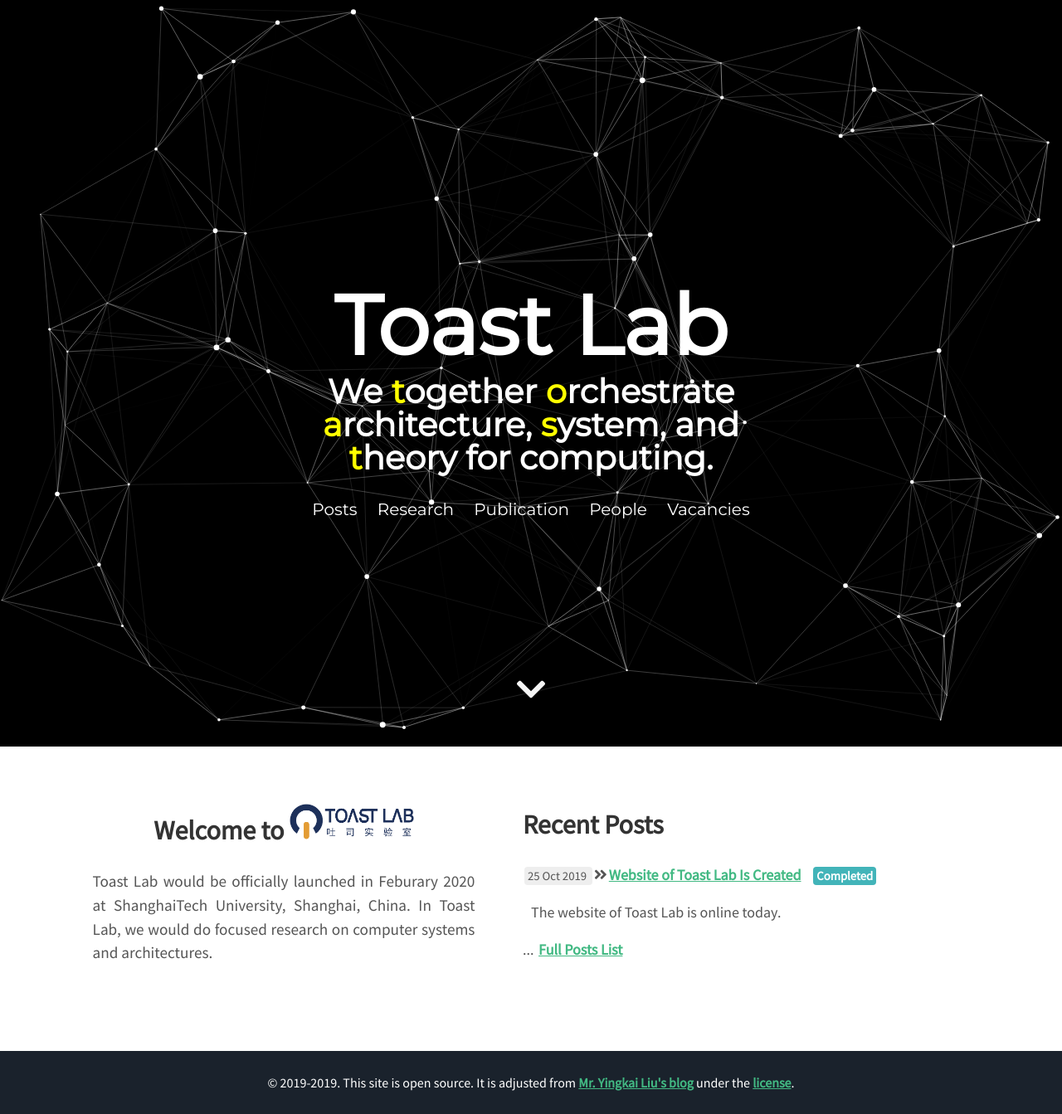
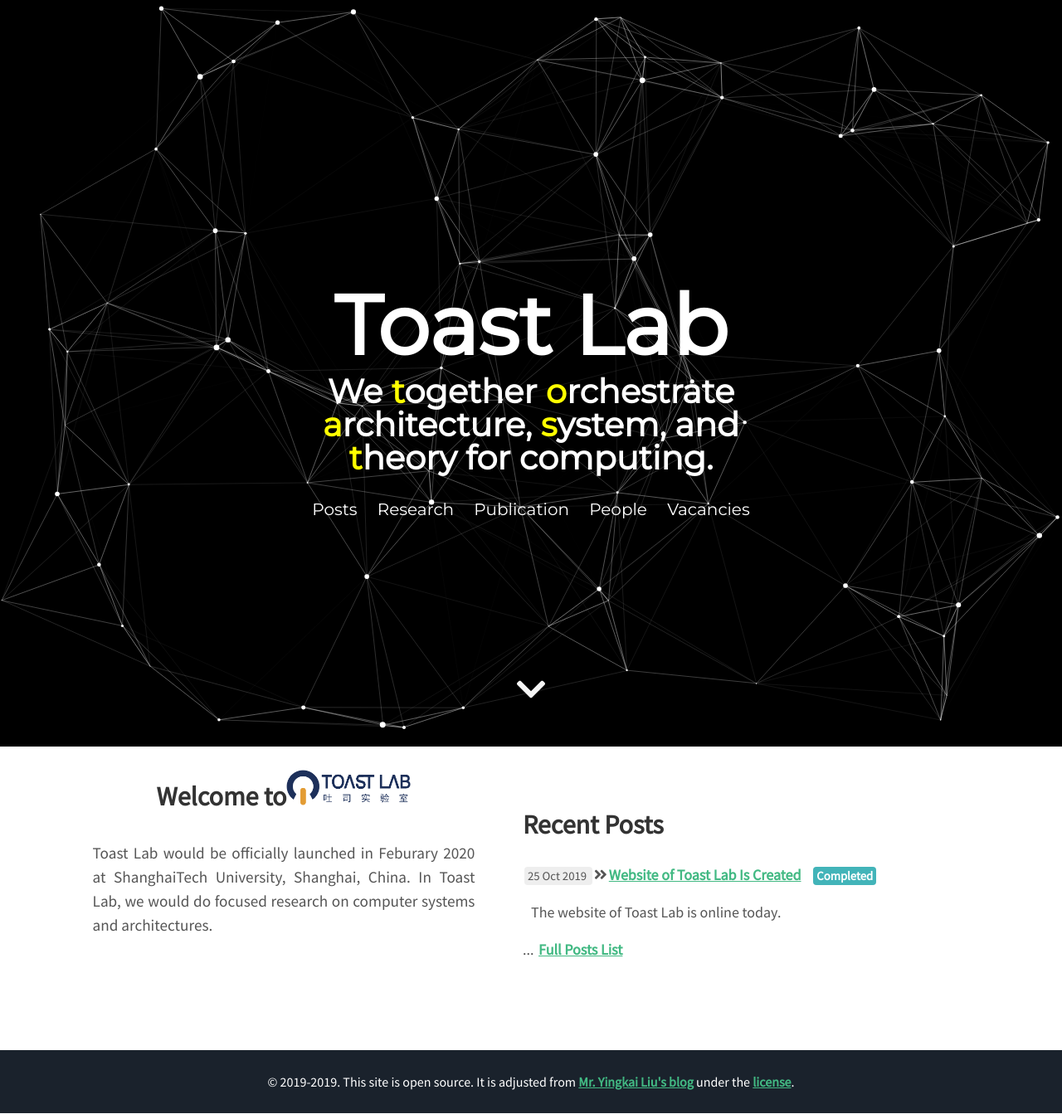
Before and after one commit to toast-lab/toast-lab.github.io, a Jekyll site: the page built from index.html, in a window 1280 px wide. Shown: the whole page at 83% size. Built offline with Jekyll 4.4.1, drawn with Linux system fonts in a browser that asks for light colours; nearby versions of some CDN libraries.

Commit message:
one line

```diff
--- a/index.html
+++ b/index.html
@@ -2,7 +2,8 @@
 layout: home
 ---
 <div class="user-details">
-<h2 style="text-align: middle;">Welcome to <img src="./about/logo.png" alt="The Logo of Toast Lab" width="150"></h2>
+<span><h2 style='display:inline;'>Welcome to</h2><img src="./about/logo.png" alt="The Logo of Toast Lab" width="150"></span>
+<!--<h2 style="text-align: middle;">Welcome to <img src="./about/logo.png" alt="The Logo of Toast Lab" width="150"></h2> -->
 <p style="text-align: justify;">Toast Lab would be officially launched in Feburary 2020 at ShanghaiTech University, Shanghai, China. In Toast Lab, we would do focused research on computer systems and architectures. </p>
 </div>
 
```
